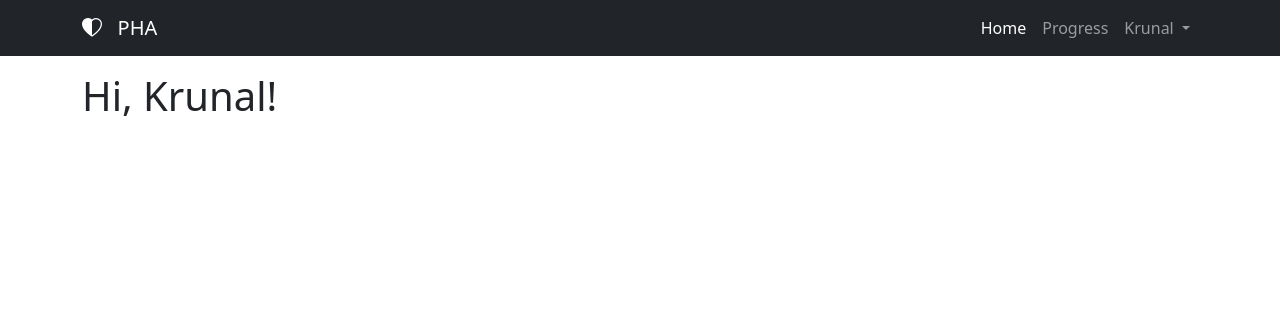
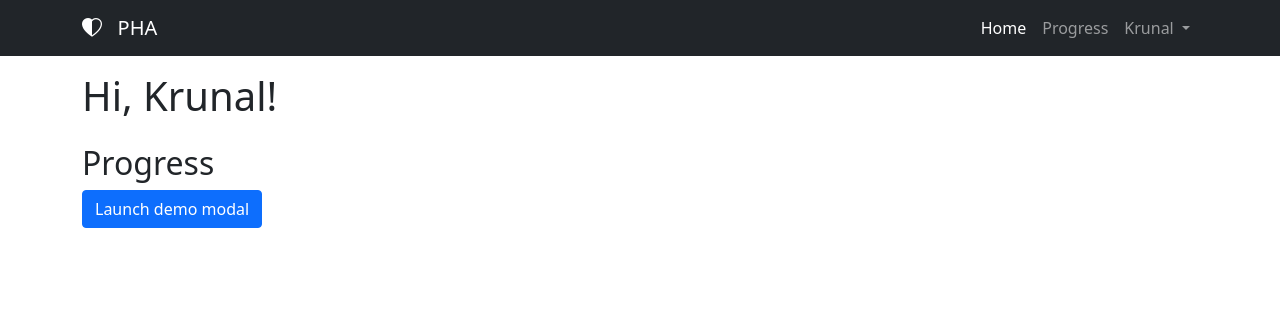
Before and after one commit to Krunal-shelki/Flask-App, a Flask app: page / in a window 1280 px wide. Shown: the top 316 px of the page. Run offline with Flask 2, Linux system fonts and the light colour scheme; a user stored in the database is signed in; some libraries are stand-ins or nearby versions.

Commit message:
first commit

```diff
--- a/main.py
+++ b/main.py
@@ -4,5 +4,5 @@ from website import create_app
 
 app = create_app()
 
-if __name__ == '__main__':
+if __name__ == "__main__":
     app.run(debug=True)
--- a/website/templates/auth/login.html
+++ b/website/templates/auth/login.html
@@ -12,4 +12,5 @@ content %}
   </div>
   <button type="submit" class="btn btn-primary">Submit</button>
 </form>
+<p class="mt-3">Don't have an account <a href={{url_for('auth.signin')}}>Signin</a></p>
 {% endblock content %}
--- a/website/templates/base.html
+++ b/website/templates/base.html
@@ -1,19 +1,33 @@
 <!DOCTYPE html>
 <html lang="en">
-
   <head>
     <meta charset="UTF-8" />
     <meta http-equiv="X-UA-Compatible" content="IE=edge" />
     <meta name="viewport" content="width=device-width, initial-scale=1.0" />
     <!-- bootstrap css imports -->
-  <link rel="stylesheet" href="https://stackpath.bootstrapcdn.com/bootstrap/4.4.1/css/bootstrap.min.css"
-    integrity="sha384-Vkoo8x4CGsO3+Hhxv8T/Q5PaXtkKtu6ug5TOeNV6gBiFeWPGFN9MuhOf23Q9Ifjh" crossorigin="anonymous" />
-  <link rel="stylesheet" href="https://stackpath.bootstrapcdn.com/font-awesome/4.7.0/css/font-awesome.min.css"
-    crossorigin="anonymous" />
-  <link href="https://cdn.jsdelivr.net/npm/bootstrap@5.1.3/dist/css/bootstrap.min.css" rel="stylesheet"
-    integrity="sha384-1BmE4kWBq78iYhFldvKuhfTAU6auU8tT94WrHftjDbrCEXSU1oBoqyl2QvZ6jIW3" crossorigin="anonymous" />
-  <link rel="stylesheet" href="https://cdn.jsdelivr.net/npm/bootstrap-icons@1.6.1/font/bootstrap-icons.css" />
+    <link
+      rel="stylesheet"
+      href="https://stackpath.bootstrapcdn.com/bootstrap/4.4.1/css/bootstrap.min.css"
+      integrity="sha384-Vkoo8x4CGsO3+Hhxv8T/Q5PaXtkKtu6ug5TOeNV6gBiFeWPGFN9MuhOf23Q9Ifjh"
+      crossorigin="anonymous"
+    />
+    <link
+      rel="stylesheet"
+      href="https://stackpath.bootstrapcdn.com/font-awesome/4.7.0/css/font-awesome.min.css"
+      crossorigin="anonymous"
+    />
+    <link
+      href="https://cdn.jsdelivr.net/npm/bootstrap@5.1.3/dist/css/bootstrap.min.css"
+      rel="stylesheet"
+      integrity="sha384-1BmE4kWBq78iYhFldvKuhfTAU6auU8tT94WrHftjDbrCEXSU1oBoqyl2QvZ6jIW3"
+      crossorigin="anonymous"
+    />
+    <link
+      rel="stylesheet"
+      href="https://cdn.jsdelivr.net/npm/bootstrap-icons@1.6.1/font/bootstrap-icons.css"
+    />
     <title>{% block title %} base {% endblock title %}</title>
+    {% block style %} {% endblock style %}
   </head>
 
   <body>
@@ -23,25 +37,52 @@
         <a class="navbar-brand" href="#">
           <i class="bi bi-heart-half"></i> &nbsp; PHA
         </a>
-      <button class="navbar-toggler" type="button" data-bs-toggle="collapse" data-bs-target="#navbarSupportedContent"
-        aria-controls="navbarSupportedContent" aria-expanded="false" aria-label="Toggle navigation">
+        <button
+          class="navbar-toggler"
+          type="button"
+          data-bs-toggle="collapse"
+          data-bs-target="#navbarSupportedContent"
+          aria-controls="navbarSupportedContent"
+          aria-expanded="false"
+          aria-label="Toggle navigation"
+        >
           <span class="navbar-toggler-icon"></span>
         </button>
-      <div class="collapse navbar-collapse" style="flex-grow: unset" id="navbarSupportedContent">
+        <div
+          class="collapse navbar-collapse"
+          style="flex-grow: unset"
+          id="navbarSupportedContent"
+        >
           <ul class="navbar-nav me-auto mb-2 mb-lg-0">
             {% if user.is_authenticated %}
             <li class="nav-item">
-            <a class="nav-link main-nav-link home" aria-current="page" href="/">Home</a>
+              <a
+                class="nav-link main-nav-link home"
+                aria-current="page"
+                href="/"
+                >Home</a
+              >
             </li>
             <li class="nav-item">
-            <a class="nav-link main-nav-link progs" href="/progress">Progress</a>
+              <a class="nav-link main-nav-link progs" href="/progress"
+                >Progress</a
+              >
             </li>
             <li class="nav-item dropdown">
-            <a class="nav-link dropdown-toggle user-dropdown" href="#" id="navbarDropdown" role="button"
-              data-bs-toggle="dropdown" aria-expanded="false">
+              <a
+                class="nav-link dropdown-toggle user-dropdown"
+                href="#"
+                id="navbarDropdown"
+                role="button"
+                data-bs-toggle="dropdown"
+                aria-expanded="false"
+              >
                 {{user.name.split()[0]}}
               </a>
-            <ul class="dropdown-menu dropdown-menu-dark" aria-labelledby="navbarDropdown">
+              <ul
+                class="dropdown-menu dropdown-menu-dark"
+                aria-labelledby="navbarDropdown"
+              >
                 <li>
                   <a class="dropdown-item" href="/profile">Profile</a>
                 </li>
@@ -62,10 +103,9 @@
         </div>
       </div>
     </nav>
-  {% with messages = get_flashed_messages(with_categories=true) %}
-  {% if messages %}
-  {% for category, message in messages %}
-  {% if category == 'error' %}
+    {% with messages = get_flashed_messages(with_categories=true) %} {% if
+    messages %} {% for category, message in messages %} {% if category ==
+    'error' %}
     <div class="alert alert-danger alert-dismissable fade show" role="alert">
       {{message}}
       <button class="close" type="button" data-dismiss="alert">
@@ -79,26 +119,33 @@
         <span aria-hidden="true">&times;</span>
       </button>
     </div>
-  {% endif %}
-  {% endfor %}
-  {% endif %}
-  {% endwith %}
+    {% endif %} {% endfor %} {% endif %} {% endwith %}
     <!-- content -->
     <div class="container">{% block content %} {% endblock content %}</div>
     <!-- bootstrap js imports -->
-  <script src="https://cdn.jsdelivr.net/npm/bootstrap@5.1.3/dist/js/bootstrap.bundle.min.js"
+    <script
+      src="https://cdn.jsdelivr.net/npm/bootstrap@5.1.3/dist/js/bootstrap.bundle.min.js"
       integrity="sha384-ka7Sk0Gln4gmtz2MlQnikT1wXgYsOg+OMhuP+IlRH9sENBO0LRn5q+8nbTov4+1p"
-    crossorigin="anonymous"></script>
-  <script src="https://code.jquery.com/jquery-3.2.1.slim.min.js"
+      crossorigin="anonymous"
+    ></script>
+    <script
+      src="https://code.jquery.com/jquery-3.2.1.slim.min.js"
       integrity="sha384-KJ3o2DKtIkvYIK3UENzmM7KCkRr/rE9/Qpg6aAZGJwFDMVNA/GpGFF93hXpG5KkN"
-    crossorigin="anonymous"></script>
-  <script src="https://cdnjs.cloudflare.com/ajax/libs/popper.js/1.12.9/umd/popper.min.js"
+      crossorigin="anonymous"
+    ></script>
+    <script
+      src="https://cdnjs.cloudflare.com/ajax/libs/popper.js/1.12.9/umd/popper.min.js"
       integrity="sha384-ApNbgh9B+Y1QKtv3Rn7W3mgPxhU9K/ScQsAP7hUibX39j7fakFPskvXusvfa0b4Q"
-    crossorigin="anonymous"></script>
-  <script src="https://maxcdn.bootstrapcdn.com/bootstrap/4.0.0/js/bootstrap.min.js"
+      crossorigin="anonymous"
+    ></script>
+    <script
+      src="https://maxcdn.bootstrapcdn.com/bootstrap/4.0.0/js/bootstrap.min.js"
       integrity="sha384-JZR6Spejh4U02d8jOt6vLEHfe/JQGiRRSQQxSfFWpi1MquVdAyjUar5+76PVCmYl"
-    crossorigin="anonymous"></script>
-  <script type="text/javascript" src="{{ url_for('static', filename='index.js') }}"></script>
+      crossorigin="anonymous"
+    ></script>
+    <script
+      type="text/javascript"
+      src="{{ url_for('static', filename='index.js') }}"
+    ></script>
   </body>
-
 </html>
--- a/website/templates/views/home.html
+++ b/website/templates/views/home.html
@@ -1,4 +1,84 @@
 {% extends 'base.html' %} {% block title %}Home{% endblock title %} {% block
-content %}
-<h1 class="py-3">Hi, {{user.name.split()[0]}}!</h1>
+style %}
+<!-- <style>
+  #home {
+    min-height: 90vh;
+  }
+</style> -->
+{% endblock style %} {% block content %}
+<section id="home">
+  <h1 class="py-3">Hi, {{user.name.split()[0]}}!</h1>
+</section>
+<section id="progress">
+  <h2>Progress</h2>
+</section>
+<!-- <div class="card">
+  <div id="entry-form">
+    <form method="post">
+      <div class="mb-3">
+        <label for="email" class="form-label">Email address</label>
+        <input
+          type="email"
+          class="form-control"
+          id="email"
+          name="email"
+          aria-describedby="emailHelp"
+        />
+      </div>
+    </form>
+  </div>
+</div> -->
+<!-- Button trigger modal -->
+<button
+  type="button"
+  class="btn btn-primary"
+  data-bs-toggle="modal"
+  data-bs-target="#exampleModal"
+>
+  Launch demo modal
+</button>
+
+<!-- Modal -->
+<div
+  class="modal fade"
+  id="exampleModal"
+  tabindex="-1"
+  aria-labelledby="exampleModalLabel"
+  aria-hidden="true"
+>
+  <div class="modal-dialog">
+    <div class="modal-content">
+      <div class="modal-header">
+        <h5 class="modal-title" id="exampleModalLabel">Modal title</h5>
+        <button
+          type="button"
+          class="btn-close"
+          data-bs-dismiss="modal"
+          aria-label="Close"
+        ></button>
+      </div>
+      <div class="modal-body">
+        <nav>
+          <div class="nav nav-tabs" id="nav-tab" role="tablist">
+            <button class="nav-link active" id="nav-home-tab" data-bs-toggle="tab" data-bs-target="#nav-home" type="button" role="tab" aria-controls="nav-home" aria-selected="true">Home</button>
+            <button class="nav-link" id="nav-profile-tab" data-bs-toggle="tab" data-bs-target="#nav-profile" type="button" role="tab" aria-controls="nav-profile" aria-selected="false">Profile</button>
+            <button class="nav-link" id="nav-contact-tab" data-bs-toggle="tab" data-bs-target="#nav-contact" type="button" role="tab" aria-controls="nav-contact" aria-selected="false">Contact</button>
+          </div>
+        </nav>
+        <div class="tab-content" id="nav-tabContent">
+          <div class="tab-pane fade show active" id="nav-home" role="tabpanel" aria-labelledby="nav-home-tab">...</div>
+          <div class="tab-pane fade" id="nav-profile" role="tabpanel" aria-labelledby="nav-profile-tab">...</div>
+          <div class="tab-pane fade" id="nav-contact" role="tabpanel" aria-labelledby="nav-contact-tab">...</div>
+        </div>
+        </div>
+      </div>
+      <div class="modal-footer">
+        <button type="button" class="btn btn-secondary" data-bs-dismiss="modal">
+          Close
+        </button>
+        <button type="button" class="btn btn-primary">Save changes</button>
+      </div>
+    </div>
+  </div>
+</div>
 {% endblock content %}
--- a/website/views.py
+++ b/website/views.py
@@ -2,22 +2,22 @@ from flask import Blueprint, render_template
 from flask_login import login_required, current_user
 from sqlalchemy.sql.functions import user
 
-views = Blueprint('views', __name__)
+views = Blueprint("views", __name__)
 
 
-@views.route('/')
+@views.route("/", methods=["POST", "GET"])
 @login_required
 def home():
-    return render_template('/views/home.html', user=current_user)
+    return render_template("/views/home.html", user=current_user)
 
 
-@views.route('/progress')
+@views.route("/progress")
 @login_required
 def progress():
-    return render_template('/views/progress.html', user=current_user)
+    return render_template("/views/progress.html", user=current_user)
 
 
-@views.route('/profile')
+@views.route("/profile")
 @login_required
 def profile():
-    return render_template('/views/profile.html', user=current_user)
+    return render_template("/views/profile.html", user=current_user)
```
Also changed, not shown: website/models.py (+5 -2 lines), website/templates/auth/signin.html (+24 -0 lines), website/database.db, 1 other file. Lines whose indentation alone changed are shown as unchanged.
